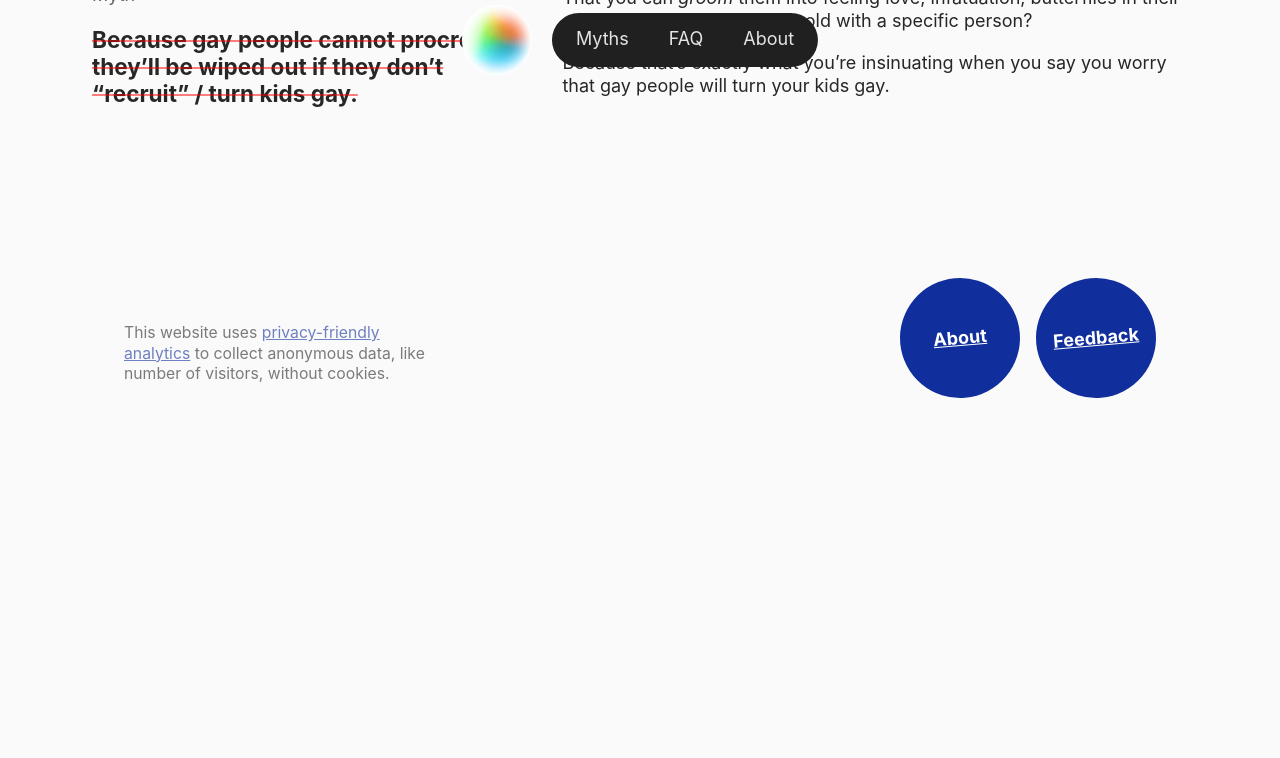
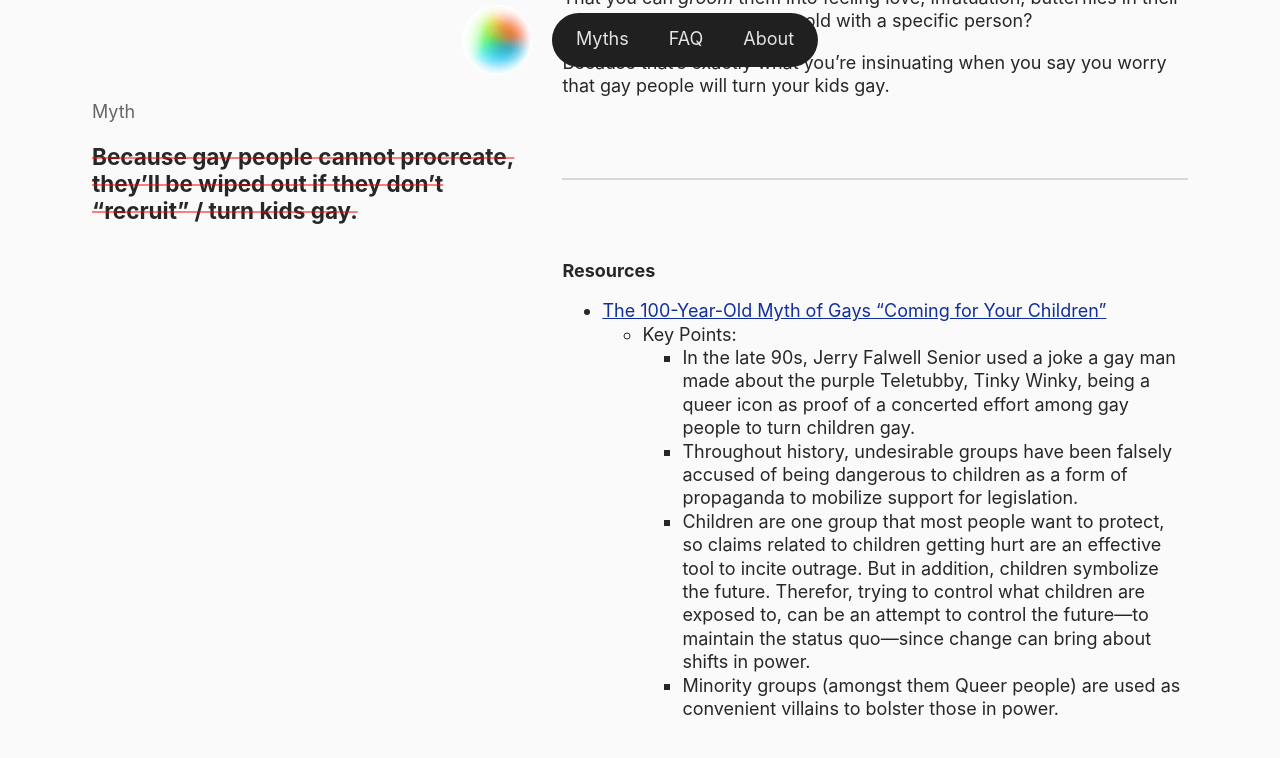
Before and after one commit to anna-filou/LGBTmyths.com, a Jekyll site: the page built from _myths/recruit.md, in a window 1280 px wide and 900 px high, scrolled down 772 px. Shown: the top 758 px of the window. Built offline with Jekyll 4.4.1, drawn with Linux system fonts in a browser that asks for light colours; before the commit the page ends 1204 px from its top, so only the background shows below that.

Commit message:
Update recruit.md

```diff
--- a/_myths/recruit.md
+++ b/_myths/recruit.md
@@ -18,3 +18,13 @@ We all grasp this intuitively. We’ve had crushes in elementary school, before
 Do you truly believe that you can talk anyone into feeling those things? That you can *groom* them into feeling love, infatuation, butterflies in their stomach or a desire to grow old with a specific person?
 
 Because that’s exactly what you’re insinuating when you say you worry that gay people will turn your kids gay.
+
+---
+
+## Resources
+- [The 100-Year-Old Myth of Gays “Coming for Your Children”](https://www.youtube.com/watch?v=oUu2aM8e87U)
+    - Key Points:
+        - In the late 90s, Jerry Falwell Senior used a joke a gay man made about the purple Teletubby, Tinky Winky, being a queer icon as proof of a concerted effort among gay people to turn children gay.
+        - Throughout history, undesirable groups have been falsely accused of being dangerous to children as a form of propaganda to mobilize support for legislation.
+        - Children are one group that most people want to protect, so claims related to children getting hurt are an effective tool to incite outrage. But in addition, children symbolize the future. Therefor, trying to control what children are exposed to, can be an attempt to control the future—to maintain the status quo—since change can bring about shifts in power.
+        - Minority groups (amongst them Queer people) are used as convenient villains to bolster those in power.
```
